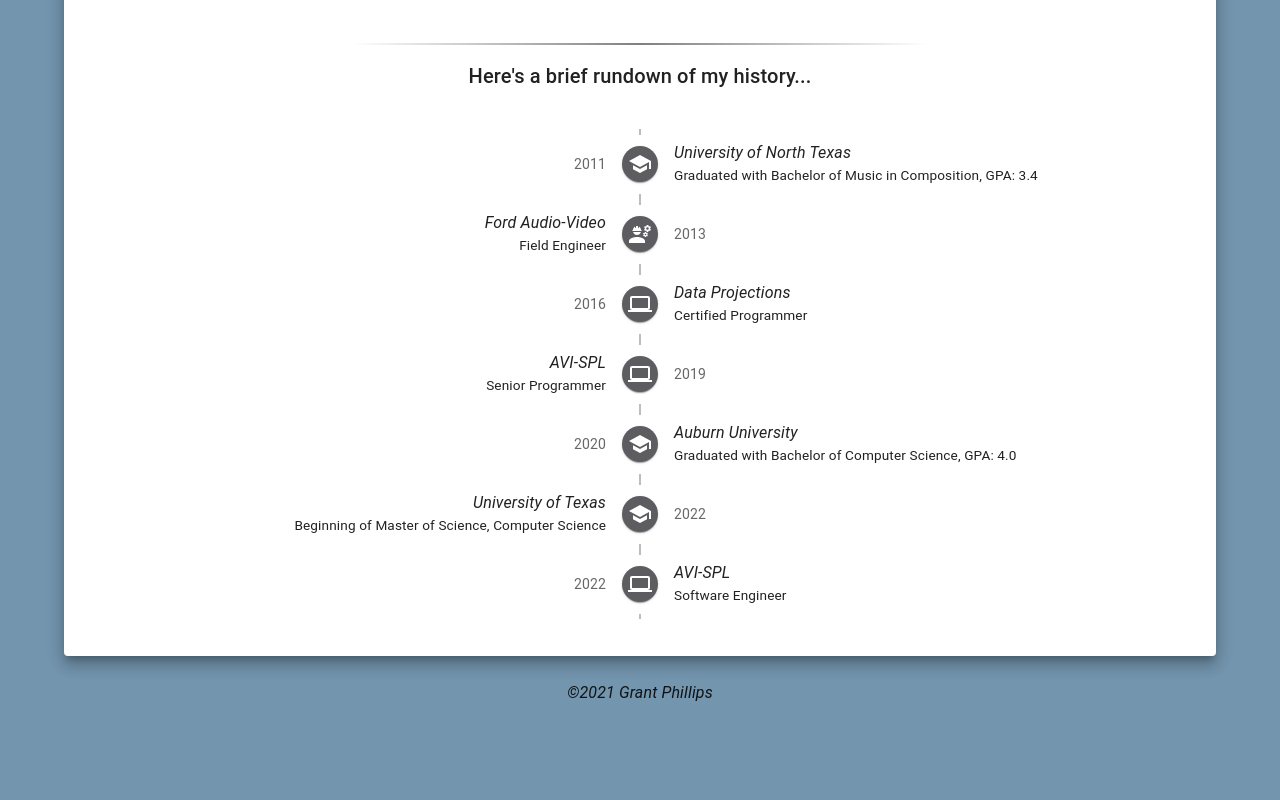
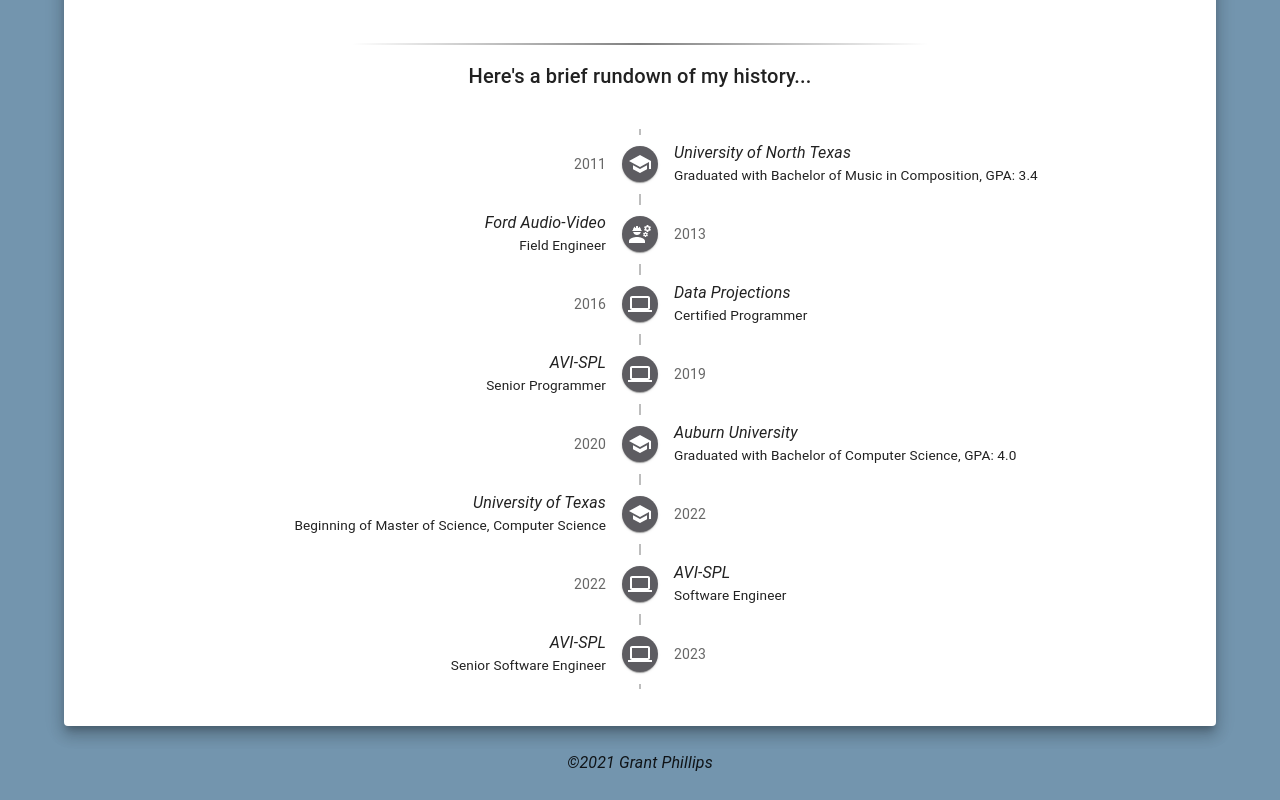
Before and after one commit to GCPhillips/Personal-Website, a React (Create React App) app: page / in a window 1280 px wide. Shown: the part 1017-1817 px from the top of the page. Before the commit the page ends 1747 px from the top, so only its background shows below. Built offline with nearby package versions, Linux system fonts and the light colour scheme.

Commit message:
added Sr Software Engineer

```diff
--- a/src/components/PersonalTimeline.js
+++ b/src/components/PersonalTimeline.js
@@ -46,6 +46,12 @@
         content: "Software Engineer",
         year: "2022",
         icon: <Laptop />
+    },
+    {
+        header: "AVI-SPL",
+        content: "Senior Software Engineer",
+        year: "2023",
+        icon: <Laptop />
     }
 ]
 
```
